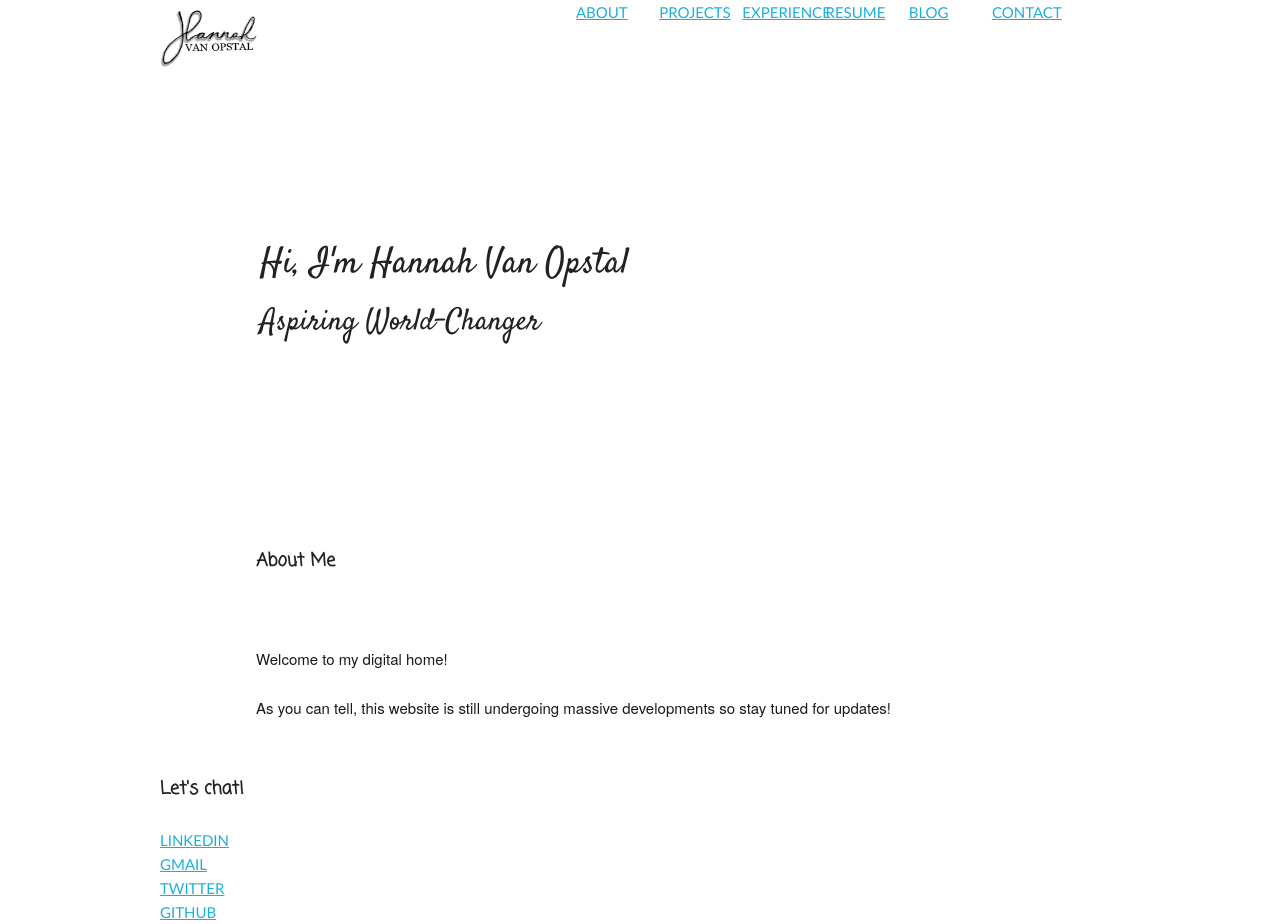
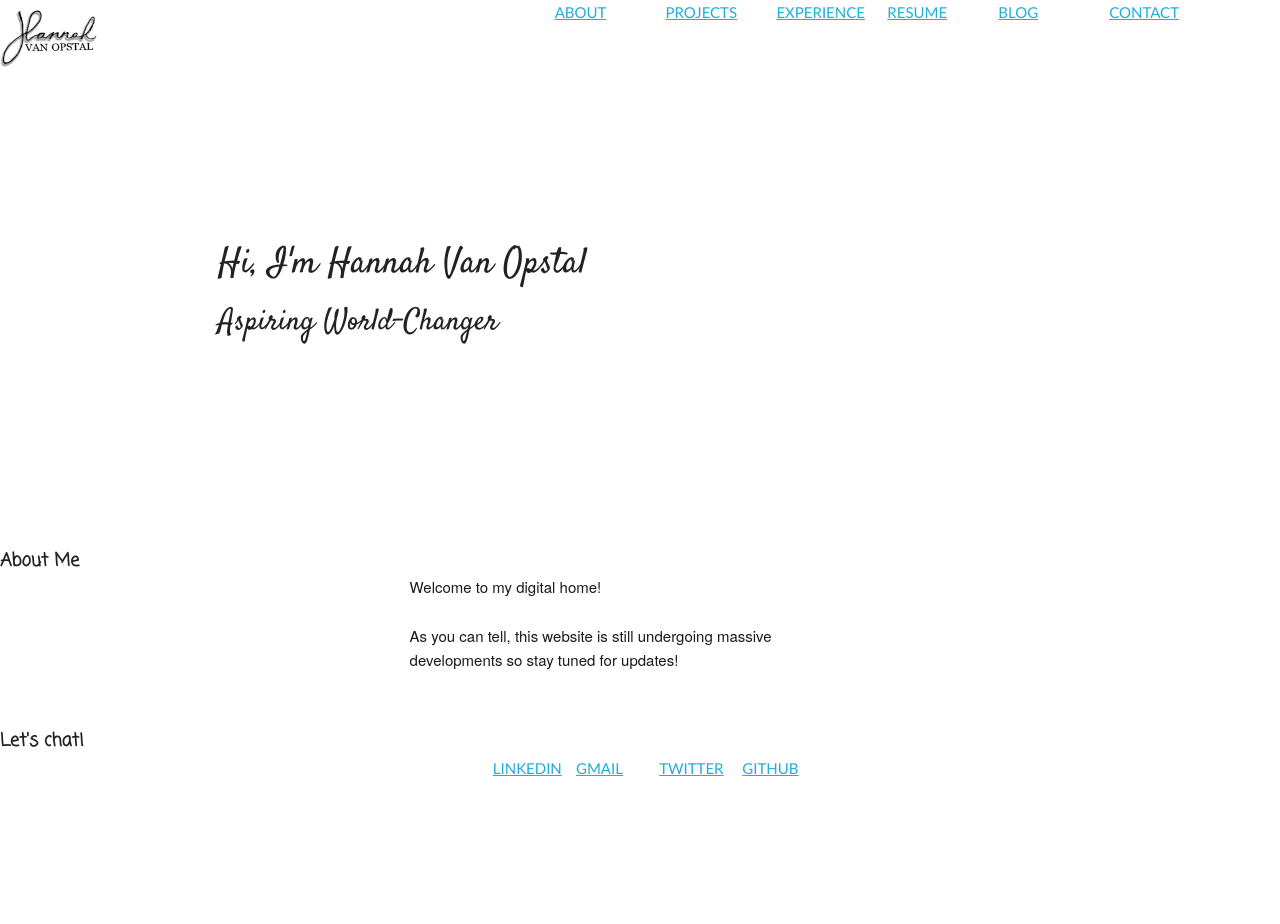
Before and after one commit to hvanopstal/hvanopstal.github.io, a Jekyll site: the page index.html, which Jekyll copies as it is, in a window 1280 px wide. Built offline with Jekyll 4.4.1, drawn with Linux system fonts in a browser that asks for light colours; some web fonts are replaced; after the commit the page ends 900 px from its top, so only the background shows below that.

Commit message:
Update index.html
put everything into a container, changed rows to columns (was a mistake to write rows)

```diff
--- a/index.html
+++ b/index.html
@@ -16,7 +16,6 @@
   </head>
 
   <body>
-  <div class="container">
   <div class="row">
     <div class="navigation-bar">
       <div class="two columns">
@@ -50,20 +49,21 @@
 
 
     <div class="intro">
+      <div class="container">
         <div class="intro-welcome">Hi, I'm Hannah Van Opstal</div>
         <div class="intro-jobtitle">Aspiring World-Changer</div>
       </div>
+    </div>
 
     <section id="about">
+      <div class="section-title">About Me</div>
       <div class="container">
-        <div class="section-title">About Me</div>
-        <div class="two rows">&nbsp;</div>
-        <div class="two rows">
+        <div class="two columns">
           &nbsp;
           <!-- picture -->
         </div>
-        <div class="one row">&nbsp;</div>
-        <div class="five rows">
+        <div class="one column">&nbsp;</div>
+        <div class="five columns">
           <p>Welcome to my digital home! </p>
           <p>As you can tell, this website is still undergoing massive developments so stay tuned for updates!</p>
         </div>
@@ -72,20 +72,22 @@
 
     <section id="contact">
       <div class="section-title">Let's chat!</div>
+      <div class="container">
         <div class="row">
           <div class="contact-information">
-          <div class="four rows">&nbsp;</div>
-          <div class="one row">
+            <div class="four columns">&nbsp;</div>
+            <div class="one column">
               <a href="https://ca.linkedin.com/pub/hannah-van-opstal/91/1/880">LINKEDIN</a>
             </div>
-          <div class="one row">
+            <div class="one column">
               <a href="mailto:hannah.van.opstal@gmail.com">GMAIL</a>
             </div>
-          <div class="one row">
+            <div class="one column">
               <a href="https://twitter.com/hannahvanopstal">TWITTER</a>
             </div>
-          <div class="one row">
+            <div class="one column">
               <a href="https://github.com/hvanopstal/">GITHUB</a>
+            </div>
           </div>
         </div>
       </div>
```
Lines whose indentation alone changed are shown as unchanged.
